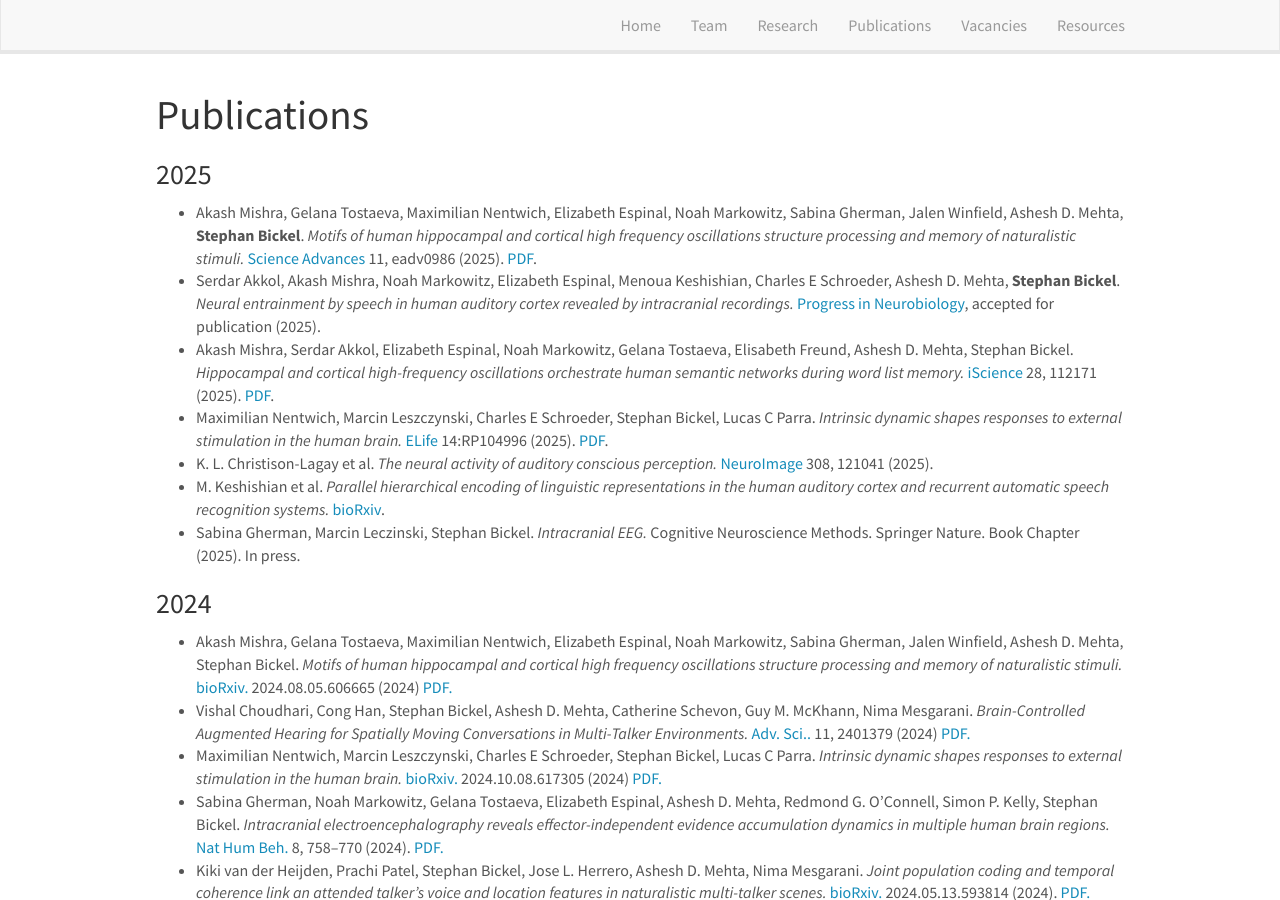
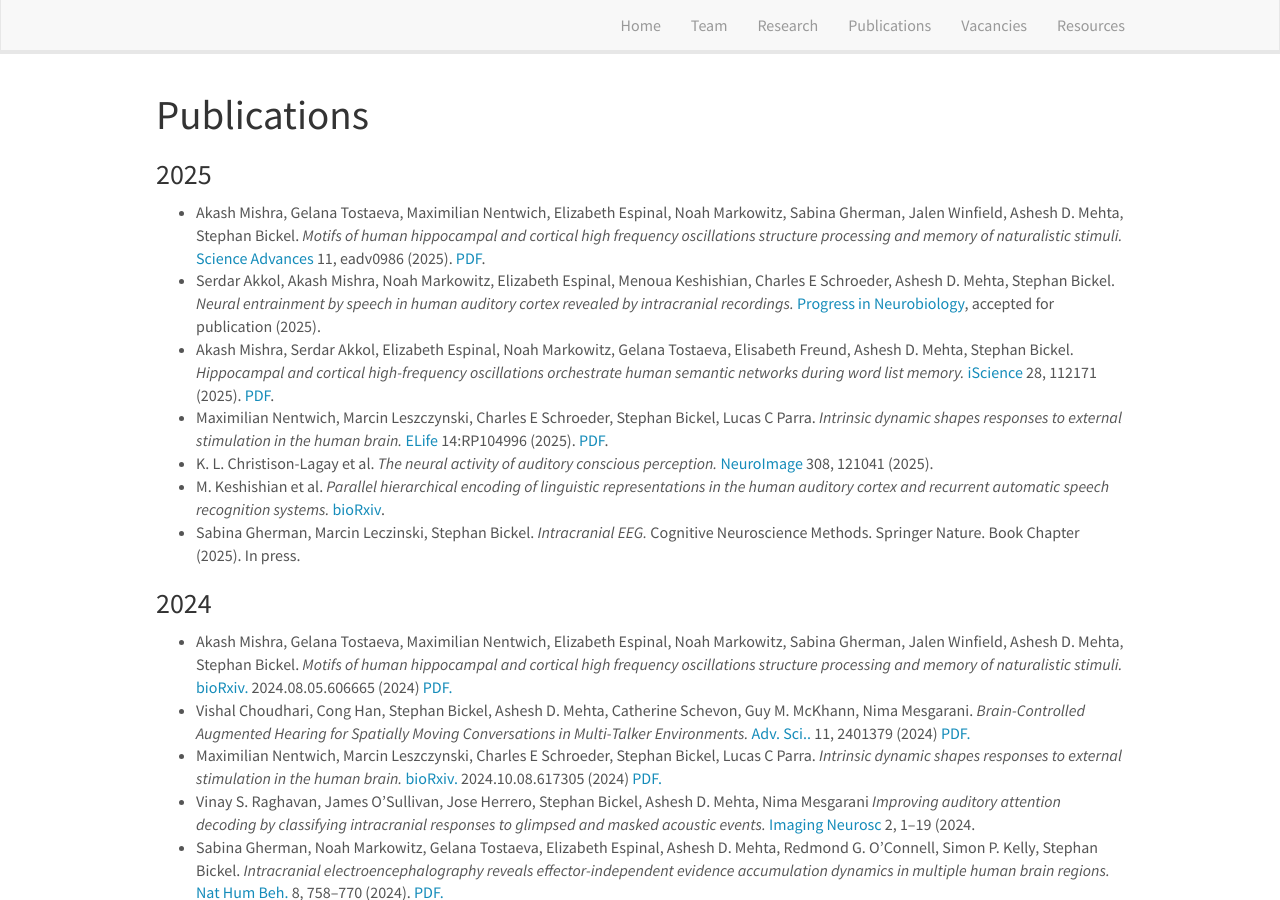
Before and after one commit to sarahgrjohnson/HBMLwebsite, a Jekyll site: the page built from _pages/publications.md, in a window 1280 px wide and 900 px high. Built offline with Jekyll 4.4.1, drawn with Linux system fonts in a browser that asks for light colours; nearby versions of some CDN libraries.

Commit message:
Update publications.md

```diff
--- a/_pages/publications.md
+++ b/_pages/publications.md
@@ -12,13 +12,13 @@ permalink: /publications/
 ### 2025
 <ul>
   <li>
-    Akash Mishra, Gelana Tostaeva, Maximilian Nentwich, Elizabeth Espinal, Noah Markowitz, Sabina Gherman, Jalen Winfield, Ashesh D. Mehta, <strong>Stephan Bickel</strong>.
+    Akash Mishra, Gelana Tostaeva, Maximilian Nentwich, Elizabeth Espinal, Noah Markowitz, Sabina Gherman, Jalen Winfield, Ashesh D. Mehta, Stephan Bickel.
     <em>Motifs of human hippocampal and cortical high frequency oscillations structure processing and memory of naturalistic stimuli.</em>
     <a href="https://www.science.org/doi/10.1126/sciadv.adv0986" target="_blank">Science Advances</a> 11, eadv0986 (2025).
     <a href="{{ site.url }}{{ site.baseurl }}/downloads/Mishra-Motifs of human high-frequency oscillations structure processing and memory of continuous audiovisual narratives-2025-Science Advances.pdf" target="_blank">PDF</a>.
   </li>
   <li>
-    Serdar Akkol,  Akash Mishra, Noah Markowitz, Elizabeth Espinal, Menoua Keshishian, Charles E Schroeder, Ashesh D. Mehta, <strong>Stephan Bickel</strong>.
+    Serdar Akkol,  Akash Mishra, Noah Markowitz, Elizabeth Espinal, Menoua Keshishian, Charles E Schroeder, Ashesh D. Mehta, Stephan Bickel.
     <em>Neural entrainment by speech in human auditory cortex revealed by intracranial recordings.</em>
      <a href="https://doi.org/10.7554/eLife.104996.1](https://www.sciencedirect.com/journal/progress-in-neurobiology" target="_blank">Progress in Neurobiology</a>, accepted for publication (2025).
   </li>
@@ -72,9 +72,14 @@ permalink: /publications/
       <a href="{{ site.url }}{{ site.baseurl }}/downloads/biorxiv 2024.08.05.606665v2.Max Varx.pdf" target="_blank">PDF.</a>
   </li>
   <li>
+      Vinay S. Raghavan, James O’Sullivan, Jose Herrero, Stephan Bickel, Ashesh D. Mehta, Nima Mesgarani
+      <em>Improving auditory attention decoding by classifying intracranial responses to glimpsed and masked acoustic events.</em>
+      <a href="https://doi.org/10.1016/j.neuroimage.2025.121041" target="_blank">Imaging Neurosc </a> 2, 1–19 (2024.
+  </li>
+  <li>
     Sabina Gherman, Noah Markowitz, Gelana Tostaeva, Elizabeth Espinal, Ashesh D. Mehta, Redmond G. O’Connell, Simon P. Kelly, Stephan Bickel.
     <em>Intracranial electroencephalography reveals effector-independent evidence accumulation dynamics in multiple human brain regions.</em>
-    <a href="https://www-nature-com.medproxy.hofstra.edu/articles/s41562-024-01824-9" target="_blank">Nat Hum Beh.</a> 8, 758–770 (2024).
+    <a href="https://www.nature.com/articles/s41562-024-01824-9" target="_blank">Nat Hum Beh.</a> 8, 758–770 (2024).
           <a href="{{ site.url }}{{ site.baseurl }}/downloads/Gherman2024_forPostingOnWebsites.pdf" target="_blank">PDF.</a>
   </li>
   <li>
```
